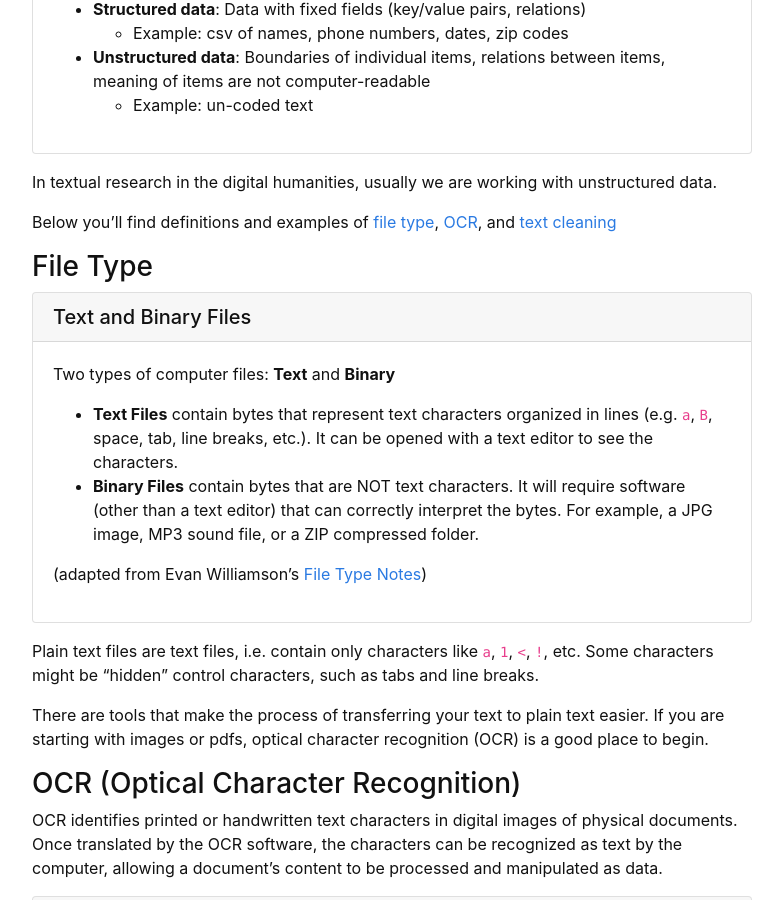
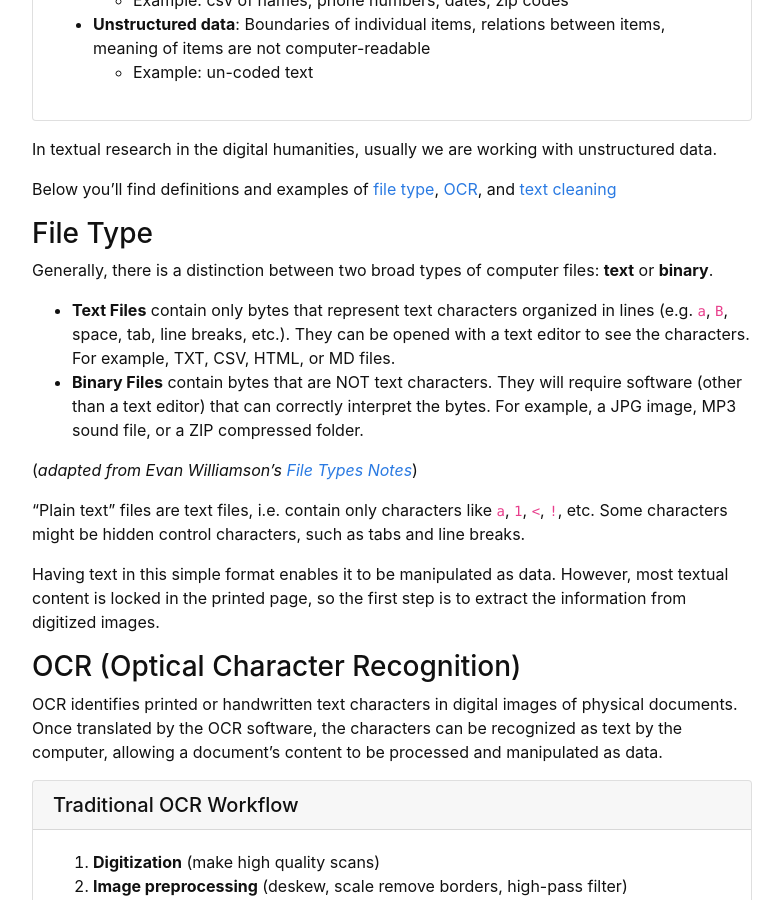
Before and after one commit to owikle/topicmodeling, a Jekyll site: the page built from content/1-intro.md, in a window 1280 px wide and 900 px high, scrolled down 2081 px. Shown: the whole window, without its empty margins (248-1031 px from the left). Built offline with Jekyll 4.4.1, drawn with Linux system fonts in a browser that asks for light colours; some of the changed text lies outside the part shown.

Commit message:
simplifying formating and file type intro

```diff
--- a/content/1-intro.md
+++ b/content/1-intro.md
@@ -7,14 +7,13 @@ nav: true
 
 Utilizing text as data requires breaking down a text into smaller units of analysis. Doing so allows us to see patterns and approach text from different points of entry.
 
-In text analysis (also referred to as text mining), units of analysis tend to be groupings of text (broken up as discrete books, documents, poems, etc.), and words. Much of the time spent doing text analysis research is spent preparing text so that these smaller units of analyses can be accessed by the digital tools we use.
+In text analysis (also referred to as text mining), units of analysis tend to be groupings of text (broken up as discrete books, documents, poems, etc.), and words. Much of the time spent doing text analysis research is spent preparing text data so that these smaller units of analyses can be accessed by the digital tools we use.
 
 -----------------
 
-## Selecting and getting to know a corpus
+## Where to Find Texts
 
-**Where to find texts**
-- Depending on what you're going to do with your texts, you'll need to pay attention to whether or not they are in public domain. Texts that are no longer under copyright are usually easier to use for analytical research because they have a greater likelihood of already being digitized. (Of course, this also has the effect of skewing text research in DH so that it focuses more on older literary works.) A good resource to use if you're wondering whether something is under copyright is Cornell University Library's [Copyright Information Center](https://copyright.cornell.edu/publicdomain). Currently, most works published before 1924 are in the public domain.
+Depending on what you're going to do with your texts, you'll need to pay attention to whether or not they are in public domain. Texts that are no longer under copyright are usually easier to use for analytical research because they have a greater likelihood of already being digitized. (Of course, this also has the effect of skewing text research in DH so that it focuses more on older literary works.) A good resource to use if you're wondering whether something is under copyright is Cornell University Library's [Copyright Information Center](https://copyright.cornell.edu/publicdomain). Currently, most works published before 1924 are in the public domain.
 
 - [Project Gutenberg](https://www.gutenberg.org/)
     - Full text of thousands of free books. Text is usually fairly clean, but often little bibliographic information.
@@ -33,8 +32,9 @@ In text analysis (also referred to as text mining), units of analysis tend to be
 {% endcapture %}
 {% include alert.md text=text color=secondary %}
 
-**Getting to know your corpus**
-- Text analysis allows us to look at the big picture, usually enabling us to explore broad patterns that span large bodies of text. However, this doesn't absolve you from actually having to read some of the text you are analyzing. In order to understand the outputs from the algorithms you run on your text, and to be sure that the results you are getting are actually valid, you need to be somewhat familiar with the text you are analyzing.
+## Getting to Know Your Corpus
+
+Text analysis allows us to look at the big picture, usually enabling us to explore broad patterns that span large bodies of text. However, this doesn't absolve you from actually having to read some of the text you are analyzing. In order to understand the outputs from the algorithms you run on your text, and to be sure that the results you are getting are actually valid, you need to be somewhat familiar with the text you are analyzing.
 
 -----------------
 
@@ -60,20 +60,19 @@ Below you'll find definitions and examples of [file type](#file-type), [OCR](#oc
 
 ### File Type
 
-{% capture text %}
-Two types of computer files: **Text** and **Binary**
+Generally, there is a distinction between two broad types of computer files: **text** or **binary**.
 
-- **Text Files** contain bytes that represent text characters organized in lines (e.g. `a`, `B`, space, tab, line breaks, etc.). It can be opened with a text editor to see the characters.
-- **Binary Files** contain bytes that are NOT text characters. It will require software (other than a text editor) that can correctly interpret the bytes. For example, a JPG image, MP3 sound file, or a ZIP compressed folder.
+- **Text Files** contain only bytes that represent text characters organized in lines (e.g. `a`, `B`, space, tab, line breaks, etc.). They can be opened with a text editor to see the characters. For example, TXT, CSV, HTML, or MD files.
+- **Binary Files** contain bytes that are NOT text characters. They will require software (other than a text editor) that can correctly interpret the bytes. For example, a JPG image, MP3 sound file, or a ZIP compressed folder.
 
-(adapted from Evan Williamson's [File Type Notes](https://evanwill.github.io/_drafts/notes/file-types.html){:target='_blank'})
-{% endcapture %}
-{% include card.md text=text header="Text and Binary Files" %}
 
-Plain text files are text files, i.e. contain only characters like `a`, `1`, `<`, `!`, etc.
-Some characters might be "hidden" control characters, such as tabs and line breaks.
+(*adapted from Evan Williamson's [File Types Notes](https://evanwill.github.io/_drafts/notes/file-types.html){:target='_blank'}*)
 
-There are tools that make the process of transferring your text to plain text easier. If you are starting with images or pdfs, optical character recognition (OCR) is a good place to begin.
+"Plain text" files are text files, i.e. contain only characters like `a`, `1`, `<`, `!`, etc.
+Some characters might be hidden control characters, such as tabs and line breaks.
+
+Having text in this simple format enables it to be manipulated as data.
+However, most textual content is locked in the printed page, so the first step is to extract the information from digitized images.
 
 ### OCR (Optical Character Recognition)
 
```
Also changed, not shown: other parts of content/1-intro.md (+1 -1 lines).
